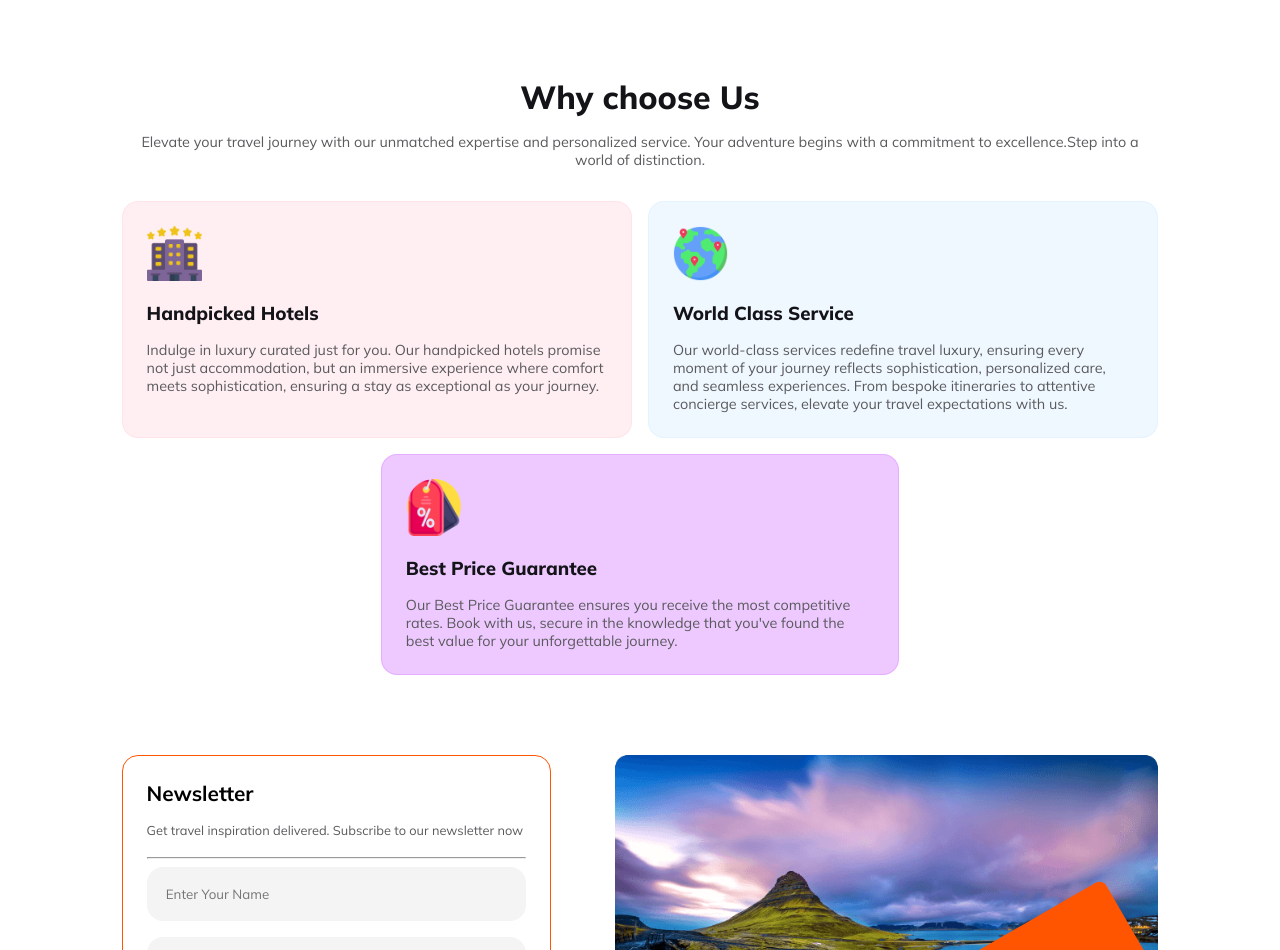
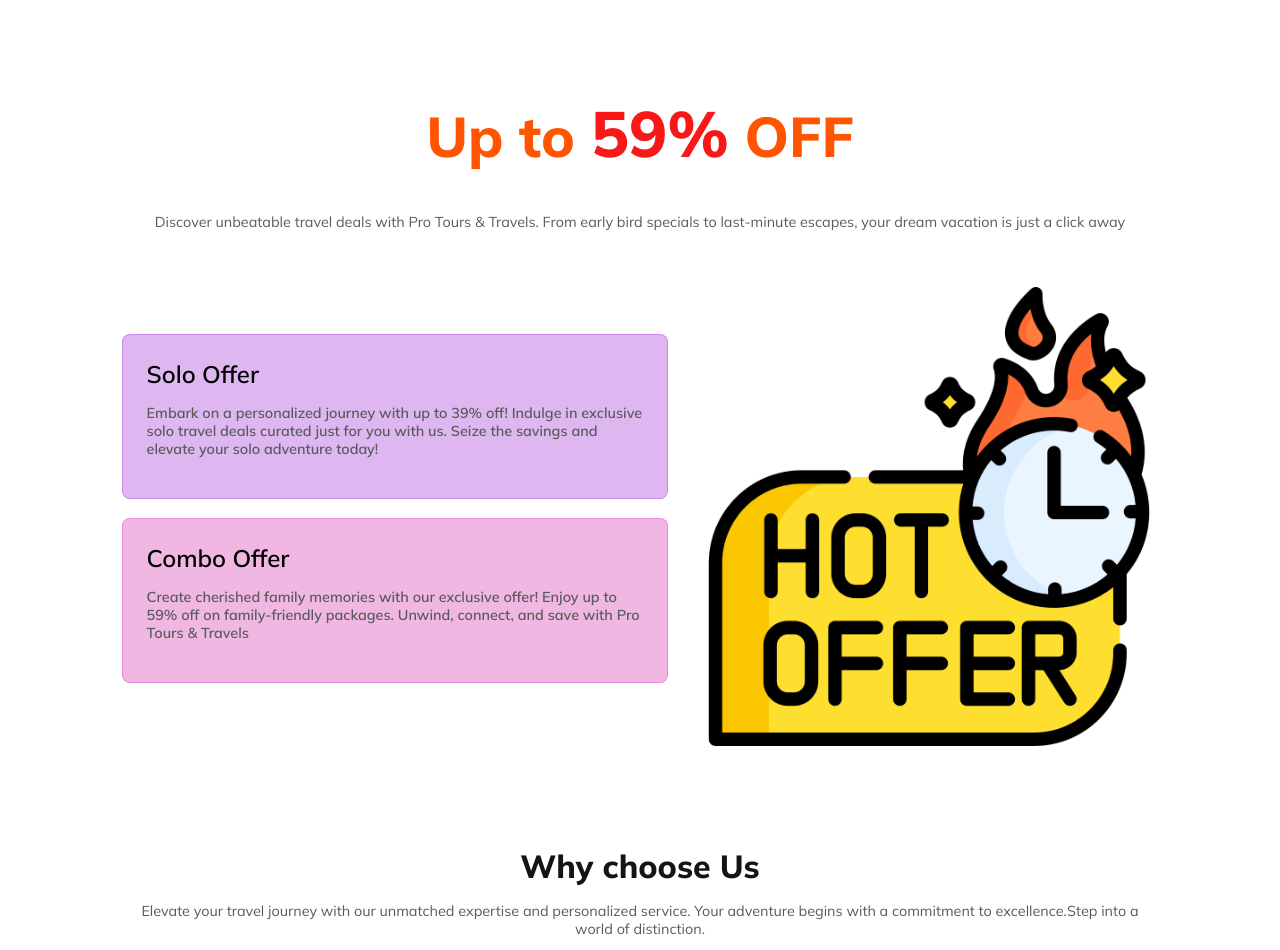
Before and after one commit to MUSTAKIMBIN/assignment-two, a plain HTML site: page index.html in a window 1280 px wide. Shown: the part 2196-3146 px from the top of the page. Drawn offline with Linux system fonts and the light colour scheme.

Commit message:
complited the offer section and job done

```diff
--- a/index.html
+++ b/index.html
@@ -109,6 +109,26 @@
                 </div>
             </div>
         </section>
+        <!-- offer section -->
+        <div class="offer-section">
+            <h2>Up to <span>59%</span> OFF</h2>
+            <p>Discover unbeatable travel deals with Pro Tours & Travels. From early bird specials to last-minute escapes, your dream vacation is just a click away</p>
+            <div class="offer-container">
+                <div class="offer-description">
+                    <div class="single-offer">
+                        <h2>Solo Offer</h2>
+                        <p>Embark on a personalized journey with up to 39% off! Indulge in exclusive solo travel deals curated just for you with us. Seize the savings and elevate your solo adventure today!</p>
+                    </div>
+                    <div class="family-offer">
+                        <h2>Combo Offer</h2>
+                        <p>Create cherished family memories with our exclusive offer! Enjoy up to 59% off on family-friendly packages. Unwind, connect, and save with Pro Tours & Travels</p>
+                    </div>
+                </div>
+                <div class="offer-img">
+                    <img src="Images/offer.png" alt="">
+                </div>
+            </div>
+        </div>
         <!-- choose us section -->
         <section class="choose-us">
              <div class="choose-us-header">
--- a/styles/responsive.css
+++ b/styles/responsive.css
@@ -6,14 +6,18 @@
     label{
         display: block;
     }
-    .banner-content h2{
+    .banner-content >h2{
         font-size: 1rem;
     }
     .banner-input,
     .popular-tours,
     .newsletter,
+    .offer-container,
     .choose-us-content{
         flex-direction: column;
+    }
+    .offer-container{
+        flex-direction: column-reverse;
     }
     .popular-tour-content{
         width: 100%;
@@ -59,7 +63,7 @@
     label{
         display: block;
     }
-    .banner-content h2{
+    .banner-content >h2{
         font-size: 1rem;
     }
     .banner-input,
@@ -67,6 +71,9 @@
     .newsletter,
     .choose-us-content{
         flex-direction: column;
+    }
+    .offer-container{
+        flex-direction: column-reverse;
     }
     .popular-tour-content{
         width: 100%;
--- a/styles/style.css
+++ b/styles/style.css
@@ -202,6 +202,75 @@ select {
     "img6 img6 img6 img6 img6 img7 img7 img7 img7 img7 img7 img7 ";
 }
 /* --offer section-- */
+.offer-section{
+  margin: 6rem 0;
+}
+.offer-section> h2{
+  color: #ff5400;
+  font-size: 3.5rem;
+  font-weight: 800;
+  text-align: center;
+}
+.offer-section h2 span{
+  color: rgba(247, 7, 7, 0.932);
+  font-size: 4rem;
+}
+.offer-section> p{
+  color: #5a5a5d;
+  font-size: 0.9rem;
+  text-align: center;
+  padding: 1.5rem 0;
+  margin-top: 1rem;
+}
+.offer-container{
+  display: flex;
+  align-items: center;
+  gap: 2rem;
+  margin-top: 2rem;
+}
+.single-offer{
+  background-color: rgba(174, 78, 219, 0.404);
+  border: 1px solid rgba(174, 78, 219, 0.411);
+  border-radius: 8px;
+  padding: 1.5rem;
+  margin-bottom: 1.2rem;
+}
+.single-offer h2{
+  font-weight: 600;
+  font-size: 1.5rem;
+}
+.single-offer p{
+  color: #5a5a5d;
+  font-size: 0.9rem;
+  line-height: 1.1rem;
+  font-weight: 600;
+  margin: 1rem 0;
+}
+.family-offer{
+  background-color: rgba(219, 78, 184, 0.404);
+  border: 1px solid rgba(219, 78, 219, 0.411);
+  border-radius: 8px;
+  padding: 1.5rem;
+  margin-bottom: 1.2rem;
+}
+.family-offer h2{
+  font-weight: 600;
+  font-size: 1.5rem;
+}
+.family-offer p{
+  color: #5a5a5d;
+  font-size: 0.9rem;
+  line-height: 1.1rem;
+  font-weight: 600;
+  margin: 1rem 0;
+}
+.offer-img{
+  width: 100%;
+}
+.offer-img img{
+  width: 100%;
+}
+
 
 /* --Why choose us-- */
 .choose-us {
```
